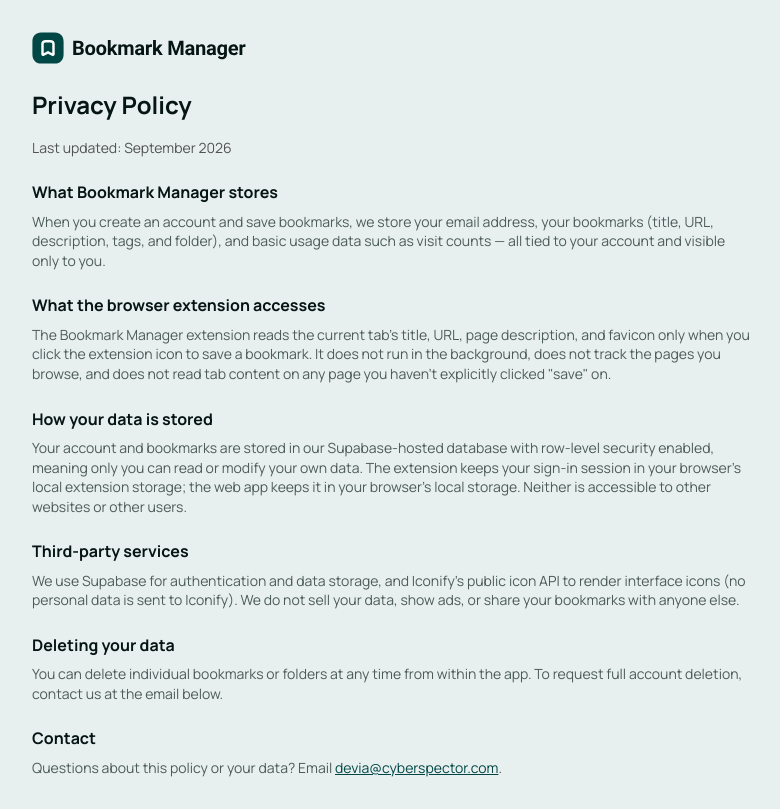
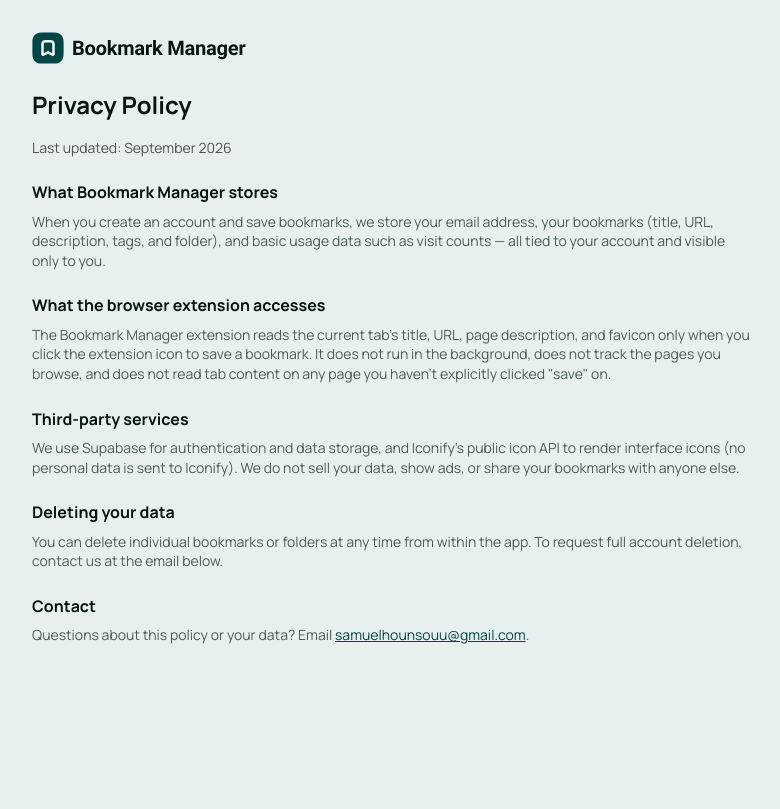
Before and after one commit to hsu-sam/bookmark-manager-app, a Vue app: page /privacy in a window 1280 px wide. Shown: the whole page, without its empty margins (248-1028 px from the left). Built offline with nearby package versions, Linux system fonts and the light colour scheme; no server answers; what @tanstack/vue-query would draw is missing.

Commit message:
refactor: update privacy policy section and change contact email

```diff
--- a/src/views/Privacy.vue
+++ b/src/views/Privacy.vue
@@ -38,7 +38,7 @@ import ThemeLogo from "@/components/ThemeLogo.vue";
           </p>
         </section>
 
-        <section class="flex flex-col gap-100">
+        <!-- <section class="flex flex-col gap-100">
           <h3>How your data is stored</h3>
           <p>
             Your account and bookmarks are stored in our Supabase-hosted
@@ -48,7 +48,7 @@ import ThemeLogo from "@/components/ThemeLogo.vue";
             browser's local storage. Neither is accessible to other websites or
             other users.
           </p>
-        </section>
+        </section> -->
 
         <section class="flex flex-col gap-100">
           <h3>Third-party services</h3>
@@ -74,9 +74,9 @@ import ThemeLogo from "@/components/ThemeLogo.vue";
           <p>
             Questions about this policy or your data? Email
             <a
-              href="mailto:devia@cyberspector.com"
+              href="mailto:samuelhounsouu@gmail.com"
               class="text-teal-700 dark:text-neutral-dark-300 underline"
-              >devia@cyberspector.com</a
+              >samuelhounsouu@gmail.com</a
             >.
           </p>
         </section>
```
